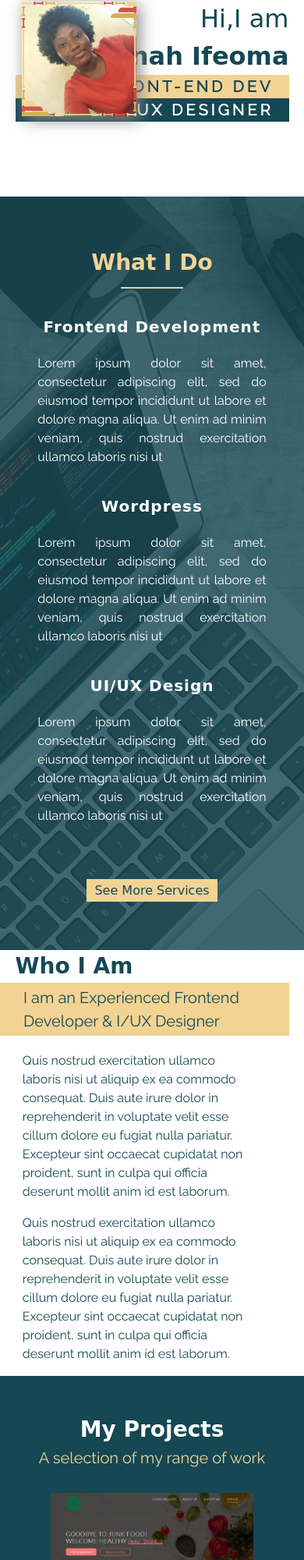
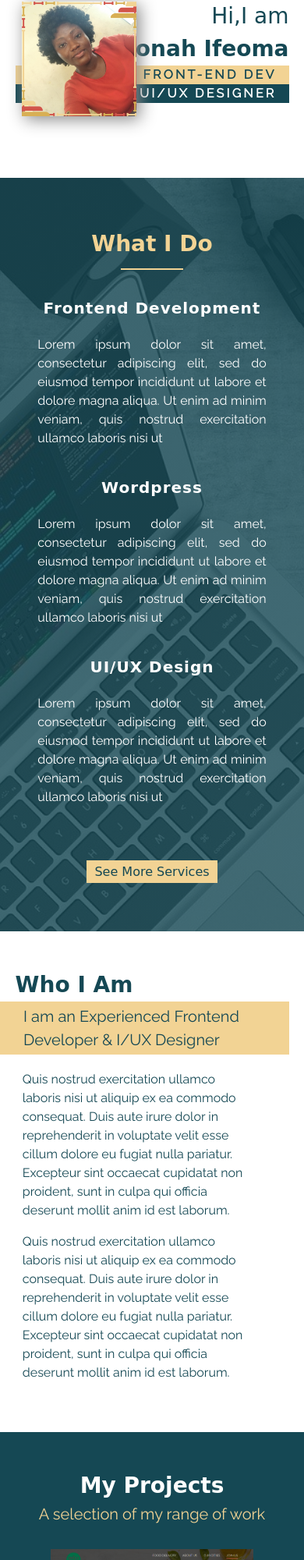
Before and after one commit to JonasAnn/portifolio, a plain HTML site: page index.html in a window 390 px wide. Shown: the top 2000 px of the page at 78% size. Drawn offline with nearby package versions, Linux system fonts and the light colour scheme; a web font is replaced by a local one.

Commit message:
mobile view still

```diff
--- a/style.css
+++ b/style.css
@@ -246,6 +246,12 @@ display: flex;
  width: 90%;
 padding: 0;
 }
+#home h1 {
+  font-size: var(--fs-h2);
+}
+#home p {
+  font-size: 1em;
+}
 .intro__img-div {
   width: 42%;
    left: .5em;
@@ -267,7 +273,8 @@ padding: 0;
 #about{
   width: 95%;
   margin: 0;
-  padding: 0;
+  padding-left: 0;
+   padding-right: 0;
 }
 .fullPic {
 display: none;
```
